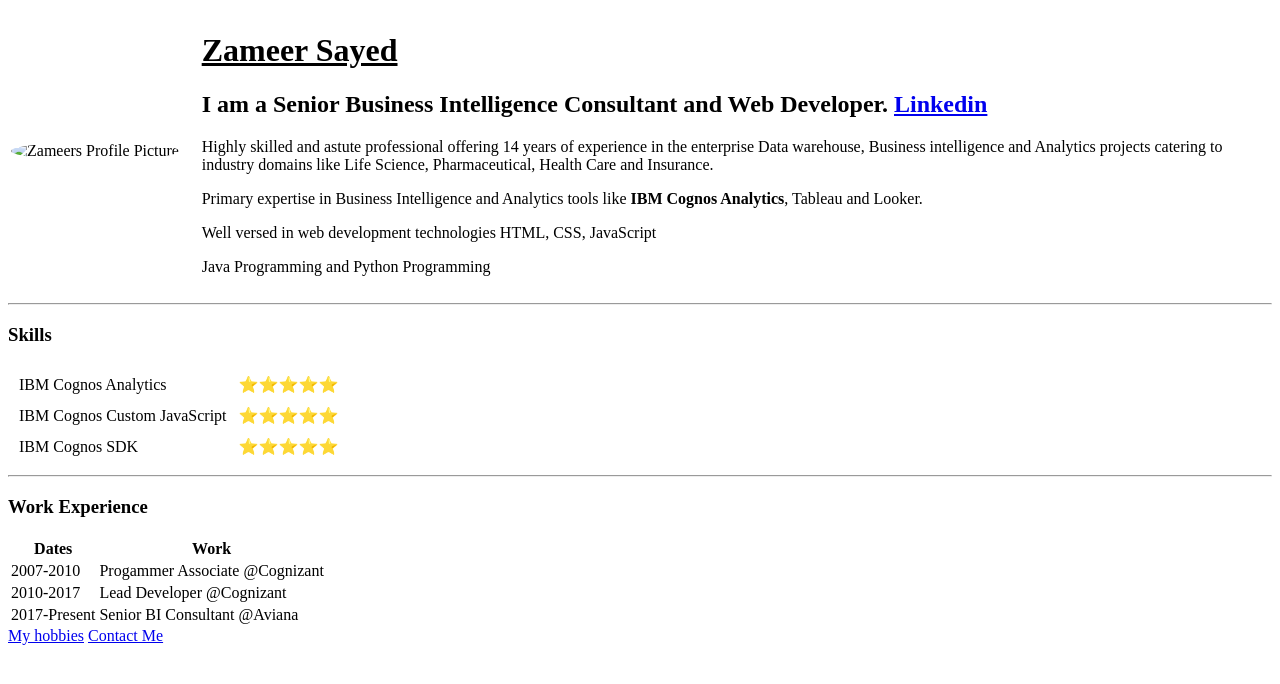
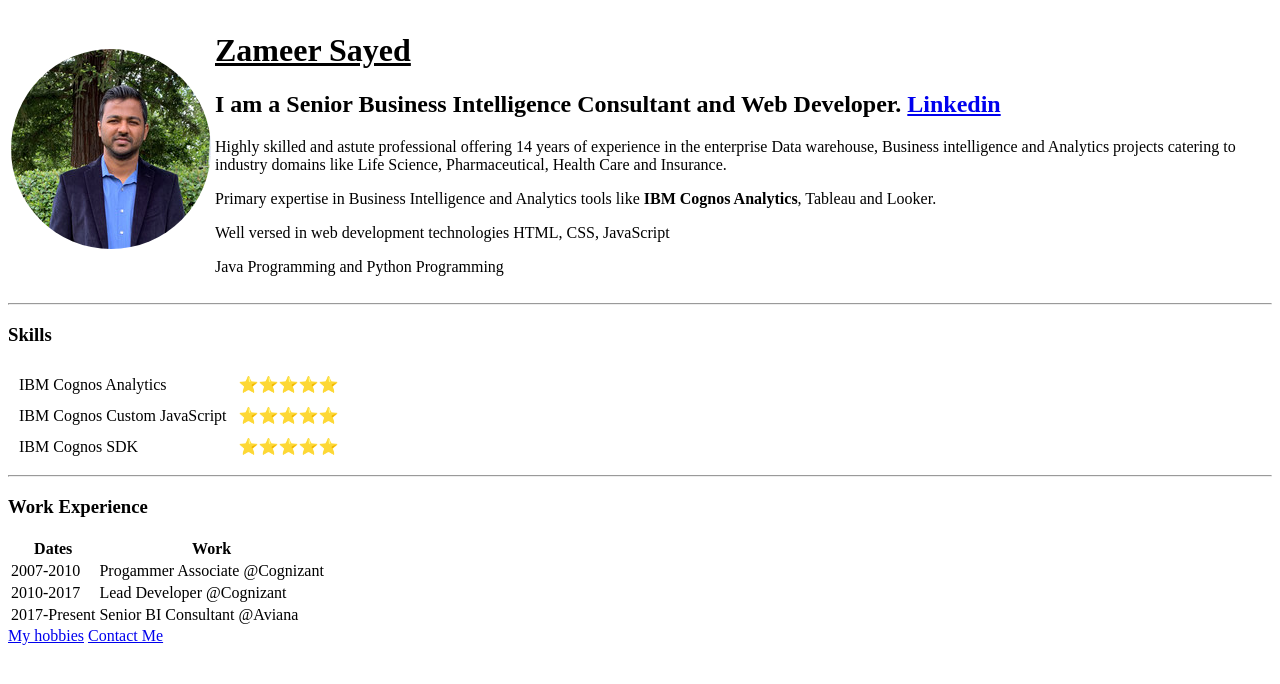
Before and after one commit to zambidev/cv, a plain HTML site: page index.html in a window 1280 px wide. Drawn offline with Linux system fonts and the light colour scheme.

Commit message:
index.html version fixed  - profile pic reference

```diff
--- a/index.html
+++ b/index.html
@@ -16,7 +16,7 @@
         <tbody>
             <tr>
                 <td style="width: 15%" ;>
-                    <img style="border-radius: 50%" ; src="/htmlPersonalSite/zameer.jfif" alt="Zameers Profile Picture" />
+                    <img style="border-radius: 50%" ; src="zameer.jfif" alt="Zameers Profile Picture" />
                 </td>
                 <td style="text-align: left">
                     <h1> <u>Zameer Sayed</u>
```
